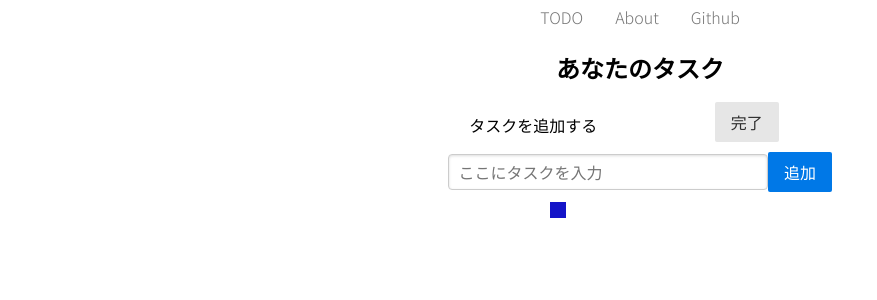
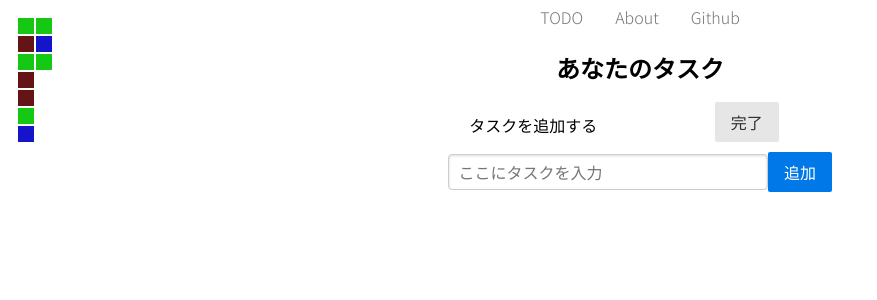
Before and after one commit to Pikka2048/todograss, a React (Create React App) app: page / in a window 1280 px wide. Shown: the top 300 px of the page, without its empty margins (0-877 px from the left). Built offline with nearby package versions, Linux system fonts and the light colour scheme.

Commit message:
Update Component Grass.
Grid Layout by React

```diff
--- a/src/App.css
+++ b/src/App.css
@@ -24,6 +24,7 @@
   color: white;
 }
 
+
 .App-link {
   color: #61dafb;
 }
--- a/src/App.js
+++ b/src/App.js
@@ -4,10 +4,23 @@ import './App.css';
 import TodoItem from './TodoItem';
 import Grass from './Grass';
 
+const GrassDate = [
+  ["10/21", 7],
+  ["10/22", 2],
+  ["10/23", 5],
+  ["10/24", 1],
+  ["10/25", 2],
+  ["10/26", 3],
+  ["10/27", 12],
+  ["10/28", 6],
+  ["10/29", 12],
+  ["10/30", 6],
+]
+
 function App() {
   const [TaskName, setTaskName] = useState('')
   const [TodoList, setTodoList] = useState(['タスクを追加する'])
-  const [size, setSize] = useState(0)
+
 
   const handleChange = (e) => {
     setTaskName(() => e.target.value)
@@ -23,6 +36,7 @@ function App() {
       setTodoList(array);
     }
   }
+
   return (
     <div className="App">
 
@@ -55,7 +69,7 @@ function App() {
             type="button">追加</button>
         </form>
       </div>
-      <Grass></Grass>
+      <Grass data={GrassDate}></Grass>
     </div>
 
   );
--- a/src/Grass.js
+++ b/src/Grass.js
@@ -2,8 +2,25 @@ import GrassTile from './GrassTile';
 import React, { useState, props } from 'react'
 
 function Grass(props) {
+    const data = props.data;
+    let list = [];
+    let col = 0;
+    let line = 0;
+    for (let i in data) {
+        if (i % 7 == 0) {
+            col += 18;
+            line = 0;
+            console.log("aaa");
+        }
+        line += 18;
+        list.push(<GrassTile power={data[i][1]} col={col} line={line}></GrassTile>);
+    }
     return (
-        <GrassTile power="11" />
+        <div className='GrassRoot'>
+            <div>
+                {list}
+            </div>
+        </div >
     );
 }
 
--- a/src/GrassTile.js
+++ b/src/GrassTile.js
@@ -20,11 +20,11 @@ function GrassColorByColor(m_power) {
 }
 
 function GrassTile(props) {
-
+    const SIZE = 16;
     return (
         <div>
-            <svg width="200" height="150">
-                <rect x="10" y="10" width="16" height="16" fill={GrassColorByColor(props.power)} />
+            <svg width={SIZE} height={SIZE} style={{ position: 'absolute', left: props.col, top: props.line }}>
+                <rect x="0" y="0" width={SIZE} height={SIZE} fill={GrassColorByColor(props.power)} />
             </svg>
         </div>
     );
```
